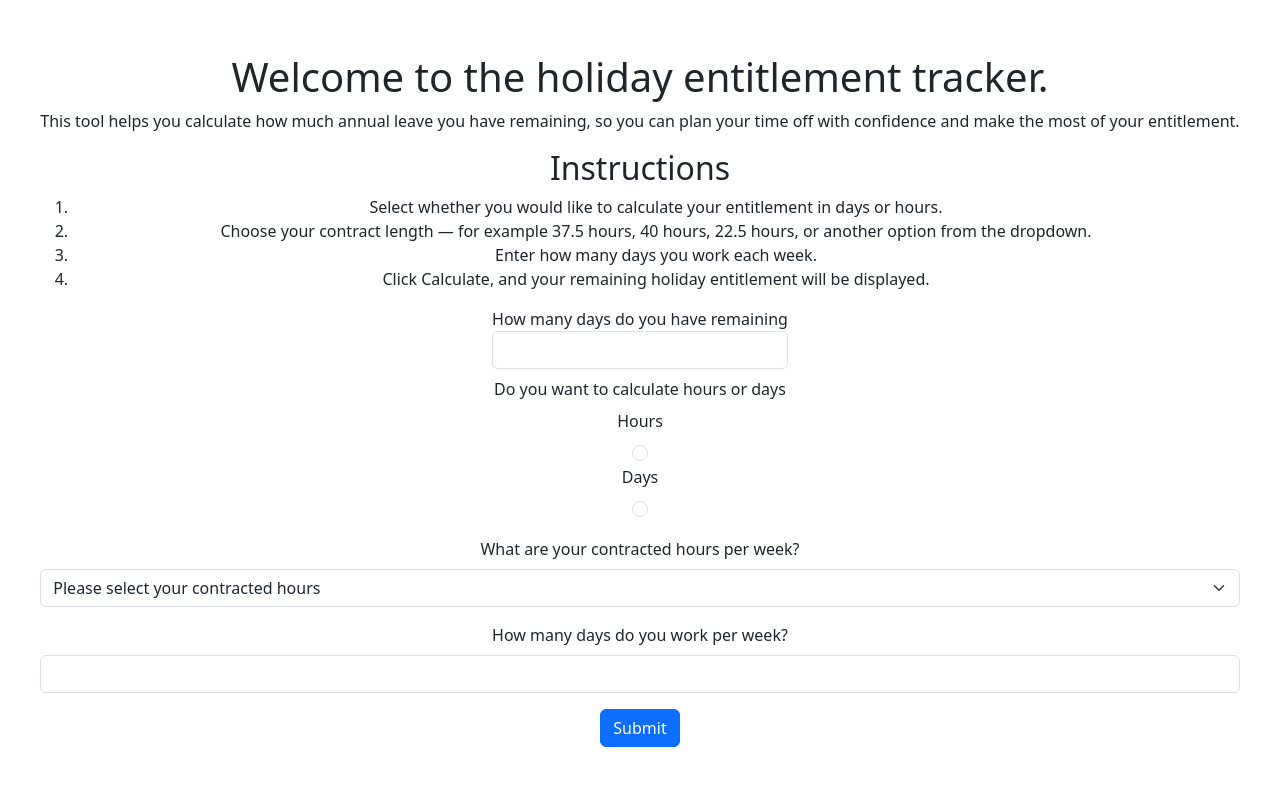
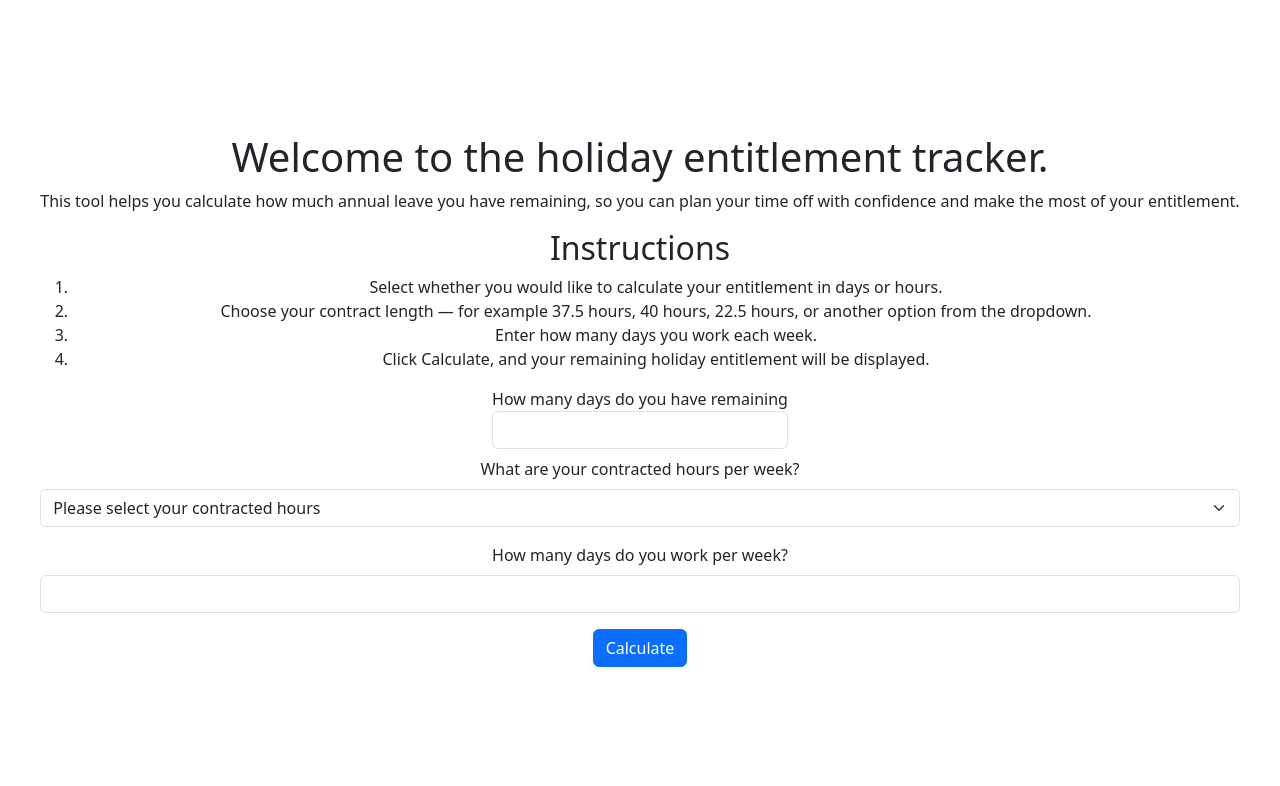
Before and after one commit to mattthughes/entitlement_calculator, a React (Vite) app in the folder entitlement-calculator/: page / in a window 1280 px wide. Shown: the top 786 px of the page. Built offline with nearby package versions, Linux system fonts and the light colour scheme.

Commit message:
Added utitls form logic hours days and minutes calculation

```diff
--- a/entitlement-calculator/src/components/EntitlementForm.jsx
+++ b/entitlement-calculator/src/components/EntitlementForm.jsx
@@ -2,24 +2,24 @@ import Button from 'react-bootstrap/Button';
 import Form from 'react-bootstrap/Form';
 import { useState } from 'react';
 import Alert from "react-bootstrap/Alert";
+import { daysToHours } from '../utils/Entitlement';
 export default function EntitlementForm() {
 
     const [errors, setErrors] = useState({});
     const [remainingDays, setRemainingDays] = useState("");
     const [weeklyHours, setWeeklyHours] = useState("");
     const [daysPerWeek, setDaysPerWeek] = useState("");
-    const [unit, setUnit] = useState('');
     const [result, setResult] = useState(null);
 
     const handleSubmit =(e) => {
         e.preventDefault();
+
 
     // Empty error found object to store the errors
     const errorsFound = {}
 
     // Setting the error fields to make sure the user can not submit the form without the fields being filled out
     if (!remainingDays) errorsFound.remainingDays = ["Please fill out the following field"]
-    if (!unit) errorsFound.unit = ["Please pick either hours or days"]
     if (!weeklyHours) errorsFound.weeklyHours = ["Please fill out your weekly hours"]
     if (!daysPerWeek) errorsFound.daysPerWeek = ["Please fill out your days per week"]
 
@@ -32,18 +32,15 @@ export default function EntitlementForm() {
 
     setErrors({})
 
-    // Creating the days, hours and day per week variables
-    const days = Number(remainingDays);
-    const hours = Number(weeklyHours);
-    const day_per_week = Number(daysPerWeek);
+    const days = Number(remainingDays)
+  const hours = Number(weeklyHours)
+  const day_per_week = Number(daysPerWeek)
 
-    const hoursPerDay = day_per_week > 0 ? hours / day_per_week : 0
-    const remainingHours = days * hoursPerDay
+    const holidayBreakdown = daysToHours(days,hours,day_per_week)
 
     // Set the result so the user can visually see either days or hours remaining depending on what they have chosen
     setResult({
-        daysRemaining: days,
-        hoursRemaining: remainingHours
+        holidayBreakdown,
     })
 
     }
@@ -52,39 +49,11 @@ export default function EntitlementForm() {
             <Form.Group>
                 {/* Days remaining form field, setting max and min values so the form cannot be submitted without meeting the min or max values */}
                 <Form.Label>How many days do you have remaining
-                    <Form.Control type='number' max="40" min="1" value={remainingDays} name='remaining-days' onChange={(e) => setRemainingDays(e.target.value)}></Form.Control>
+                    <Form.Control type='number' value={remainingDays} name='remaining-days' onChange={(e) => setRemainingDays(e.target.value)}></Form.Control>
                 </Form.Label>
             </Form.Group>
             {/* Mapping over the errors object and triggering an alert if the field is empty */}
             {errors?.remainingDays?.map((message, idx) => (
-                <Alert variant='warning' key={idx}>
-                    {message}
-                </Alert>
-
-            ))}
-            <Form.Group className="mb-3">
-                 {/* Radio buttons field which allows the user to pick either hours or days to calculate*/}
-                <Form.Label>Do you want to calculate hours or days</Form.Label>
-                <div>
-                    <Form.Label>Hours</Form.Label>
-                    <Form.Check type="radio"
-                    name='unit'
-                    value='hours'
-                    checked={unit === 'hours'}
-                    onChange={(e) => setUnit(e.target.value)}
-                    />
-                    <Form.Label>Days</Form.Label>
-                    <Form.Check type="radio"
-                    name='unit'
-                    value="days"
-                    checked={unit === 'days'}
-                    onChange={(e) => setUnit(e.target.value)}
-                    />
-                </div>
-
-            </Form.Group>
-             {/* Mapping over the errors object and triggering an alert if the field is empty */}
-            {errors?.unit?.map((message, idx) => (
                 <Alert variant='warning' key={idx}>
                     {message}
                 </Alert>
@@ -131,15 +100,22 @@ export default function EntitlementForm() {
 
 
             <Button variant="primary" type="submit">
-                Submit
+                Calculate
             </Button>
 
-            {result && (
-        <div style={{ marginTop: 16 }}>
-          {unit === 'days' && <p><strong>{result.daysRemaining}</strong> days remaining</p>}
-          {unit === 'hours' && <p><strong>{result.hoursRemaining.toFixed(2)}</strong> hours remaining</p>}
-        </div>
-      )}
+            {result?.holidayBreakdown && (
+  <div style={{ marginTop: 16 }}>
+    <p>
+      <strong>{result.holidayBreakdown.totalDays}</strong> days remaining
+    </p>
+
+    <p>
+      That’s <strong>{result.holidayBreakdown.holidayBreakdown.days}</strong> days
+      {' '}and <strong>{result.holidayBreakdown.holidayBreakdown.hours}</strong> hours
+      {' '}and <strong>{result.holidayBreakdown.holidayBreakdown.minutes}</strong> minutes
+    </p>
+  </div>
+)}
         </Form>
     </>
 }
--- /dev/null
+++ b/entitlement-calculator/src/utils/Entitlement.js
@@ -0,0 +1,44 @@
+export function daysToHours(remainingDays, weeklyHours, daysPerWeek) {
+    // Creating the days, hours and day per week variables to be used in the result breakdown
+    const days = Number(remainingDays);
+    const hours = Number(weeklyHours);
+    const day_per_week = Number(daysPerWeek);
+
+    // stops the function if any input isn't a real number
+    if (!Number.isFinite(days) || !Number.isFinite(hours) || !Number.isFinite(day_per_week) || day_per_week <=0 ) {
+        return null
+    }
+
+    const hoursPerDay = hours/day_per_week
+    const totalHours = days * hoursPerDay
+
+    const wholeDays = Math.floor(days)
+    const fractionalDays = days- wholeDays
+
+    // split hours into whole hours and minutes
+    const fractionalHours = fractionalDays * hoursPerDay
+    let wholeHours = Math.floor(fractionalHours)
+    let minutes = Math.round((fractionalHours - wholeHours) * 60)
+
+
+    // checks to see if minutes is equal to 60 to add an hour and revert minutes back to 0
+    if (minutes === 60) {
+        wholeHours +=1
+        minutes = 0
+    }
+
+
+    // return the result totals
+    return {
+        totalDays: days,
+        totalHours,
+        minutes,
+
+        holidayBreakdown: {
+            days: wholeDays,
+            hours: wholeHours,
+            minutes,
+        }
+
+    }
+}
```
